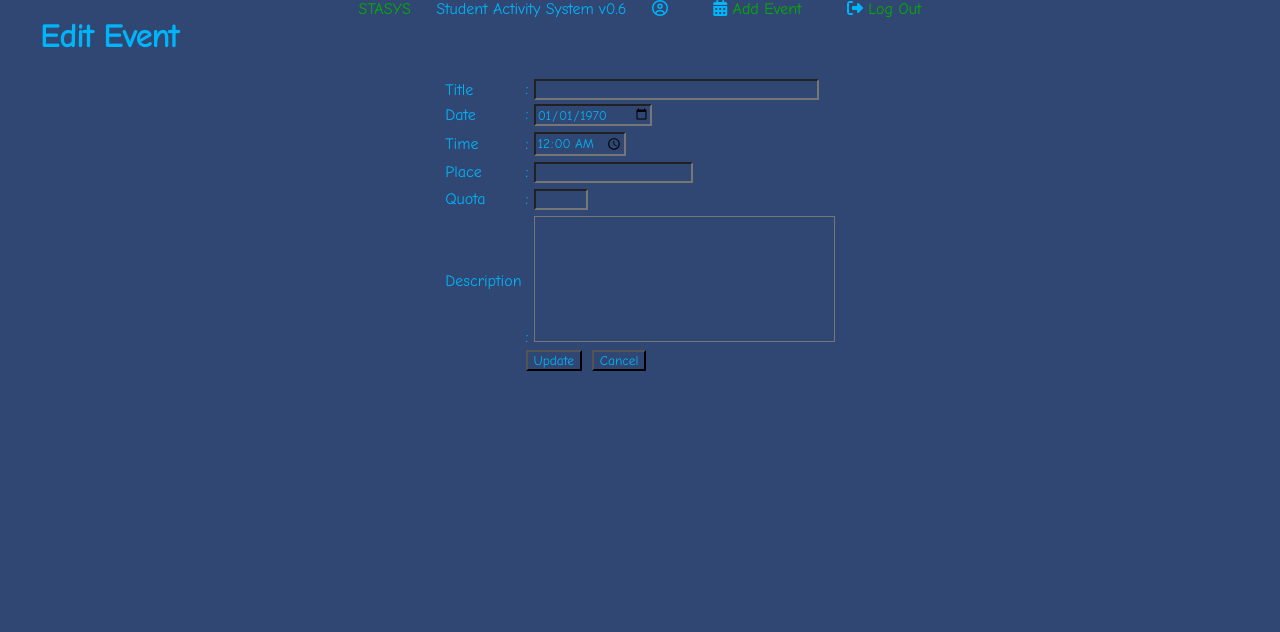
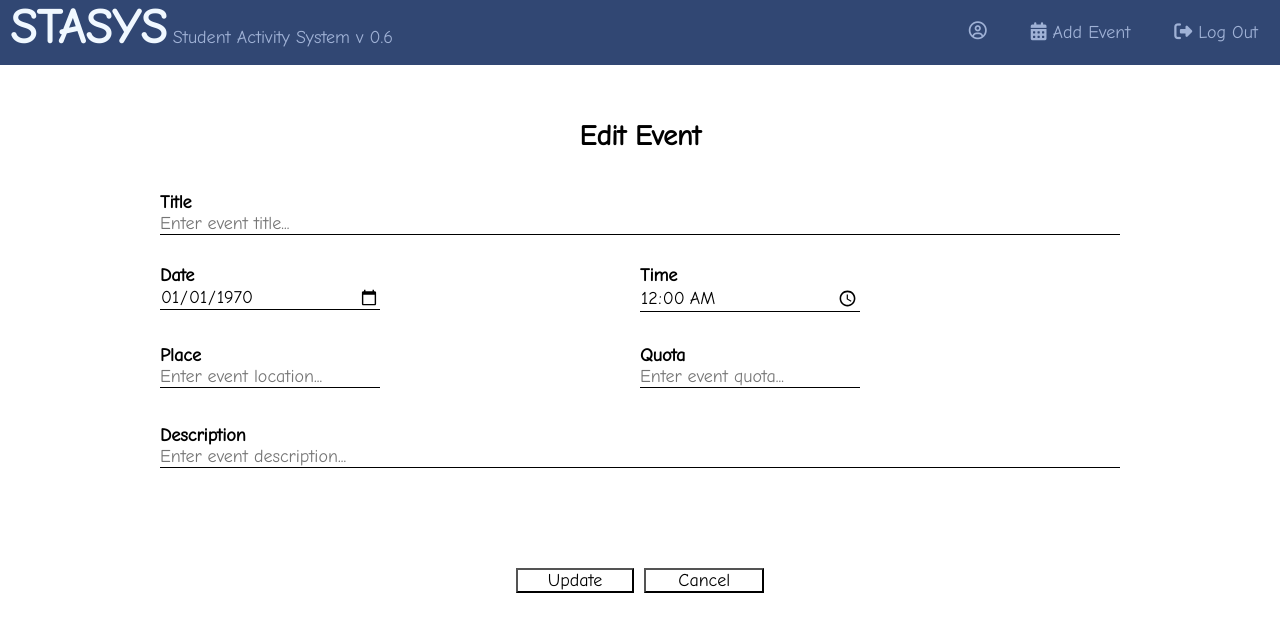
Before and after one commit to muhammadirfannabyl/stasys, a PHP site: page /home/event/option/edit.php?no=1 in a window 1280 px wide. Shown: the top 632 px of the page. Run offline with PHP 8.4, Linux system fonts and the light colour scheme; the visitor is signed in with stand-in values (Sample User, id 1); data that the repository does not hold is empty; some libraries are stand-ins or nearby versions.

Commit message:
Addeedit

```diff
--- a/home/event/option/add.php
+++ b/home/event/option/add.php
@@ -53,7 +53,7 @@
 					</div>
 
 					<div class="action">
-						<a href=""><button name="addevent" type="submit">&nbsp;&nbsp;Submit&nbsp;&nbsp;</button></a><a href="../../" required><input type="button" value="Cancel"/></a>
+						<a href=""><button name="addevent" type="submit">&nbsp;&nbsp;&nbsp;&nbsp;&nbsp;Submit&nbsp;&nbsp;&nbsp;&nbsp;&nbsp;</button></a><a href="../../" required><input type="button" value="Cancel"/></a>
 					</div>
 				</form>
 			<!--END: EVENT INFORMATION-->
--- a/home/event/option/edit.php
+++ b/home/event/option/edit.php
@@ -1,48 +1,73 @@
 <?php
+	// ./root/home/event/option/add.php
 	include("../../../sess/config.php");
 	require_once '../../../sess/session_check.php';
 	require_once '../../../sess/current_user.php';
 
 	// Get Event ID from previous button
 	if (isset($_GET["no"])){
-		$query_event = $conn->query("SELECT * FROM event WHERE id =".$_GET["no"]."");
-		$rowevent = $query_event->fetch_assoc();
+		$q2 = $conn->query("SELECT * FROM event WHERE id =".$_GET["no"]."");
+		$event= $q2->fetch_assoc();
 	}
 
-	$query_org = $conn->query("SELECT * FROM user WHERE id = ".$rowevent['u_id']."");
-	$roworg = $query_org->fetch_assoc();
+	$q3 = $conn->query("SELECT * FROM user WHERE id = ".$event['u_id']."");
+	$org = $q3->fetch_assoc();
 ?>
 <html>
+	<!--START: PAGE HEADER-->
 	<head>
-		<title>STASYS - Add Event</title>
-		<link href='https://fonts.googleapis.com/css?family=Comic Neue' rel='stylesheet'>
-		<link rel="stylesheet" type="text/css" href="../../../css/styles.css"/>
+		<title>STASYS - Event</title>
+		<link href="https://fonts.googleapis.com/css?family=Comic Neue" rel='stylesheet'/>
+		<link rel="stylesheet" type="text/css" href="../../../css/styles-new.css"/>
 	</head>
+	<!--END: PAGE HEADER-->
 	<body>
-		<!--Navigation bar-->
-		<nav class="align-center">
-			<a class="home" class="title" href="../../">STASYS</a>
-			Student Activity System v<?php echo $VERSION; ?>
-			<a href="../../../user/"><i class="fa fa-user-circle-o" aria-hidden="true"></i> <?php echo $rowuser['un']; ?></a>
-			<a href="./add.php"><i class="fa fa-calendar" aria-hidden="true"></i> Add Event</a>
+		<!--START: NAVBAR-->
+		<nav>
+			<a class="home" href="../../"><h1>STASYS</h1> Student Activity System v <?php echo $VERSION; ?></a>
 			<a href="../../../sess/logout.php"><i class="fa fa-sign-out" aria-hidden="true"></i> Log Out</a>
+				<a><i class="fa fa-calendar" aria-hidden="true"></i> Add Event</a>
+			<a href="../../user/"><i class="fa fa-user-circle-o" aria-hidden="true"></i> <?php echo $rowuser['un']; ?></a>
 		</nav>
-		<!--Form to add event-->
-		<div class="box-base">
-			<h1>Edit Event</h1>
-			<form method="post" action="./post.php">
-				<input type="hidden" name="no" value="<?php echo $_GET["no"]; ?>"/>
-				<table>
-					<tr><td>Title</td><td>: <input name="title" type="text" size="38" value="<?php echo $rowevent['title']; ?>"/></td></tr>
-					<tr><td>Date</td><td>: <input name="date" type="date" value="<?php echo date('Y-m-d', strtotime($rowevent['date_time'])); ?>"/></td><tr>
-					<tr><td>Time</td><td>: <input name="time" type="time" value="<?php echo date('H:i:s', strtotime($rowevent['date_time'])); ?>"/></td><tr>
-					<tr><td>Place</td><td>: <input name="place" type="text" value="<?php echo $rowevent['location']; ?>"/></td><tr>
-					<tr><td>Quota</td><td>: <input name="quota" type="text" size="5" value="<?php echo $rowevent['quota']; ?>"/></td></tr><tr></tr>
-					<tr><td>Description</td><td>: <textarea name="info" class="static" rows="8" cols="40"><?php echo $rowevent['description']; ?></textarea></td></tr>
-					<tr><td></td><td><button name="editevent" type="submit">Update</button><a href="../?no=<?php echo $_GET["no"]; ?>"><input type="button" value="Cancel"/></a></td></tr>
-				</table>
-			</form>
-		</nav>
+		<!--END: NAVBAR-->
+		<div class="wrapper">
+			<center><h1><strong>Edit Event</strong></h1></center>
+			<!--START: ADD EVENT FORM-->
+				<form method="post" action="./post.php">
+					<input type="hidden" name="no" value="<?php echo $_GET["no"]; ?>"/>
+					<div class="input-group">
+						<label>Title</label><br/>
+						<input name="title" type="text" placeholder="Enter event title..." value="<?php echo $event['title']; ?>" required/>
+					</div>
+					<div class="input-group">
+						<div class="half">
+							<label>Date</label><br/>
+							<input name="date" type="date" value="<?php echo date('Y-m-d', strtotime($event['date_time'])); ?>" required/>
+						</div>
+						<div class="half">
+							<label>Time</label><br/>
+							<input name="time" type="time" value="<?php echo date('H:i:s', strtotime($event['date_time'])); ?>" required/>
+						</div><br/><br/>
+						<div class="half">
+							<label>Place</label><br/>
+							<input name="place" type="text" placeholder="Enter event location..." value="<?php echo $event['location']; ?>" required/>
+						</div>
+						<div class="half">
+							<label>Quota</label><br/>
+							<input name="quota" type="text" placeholder="Enter event quota..." value="<?php echo $event['quota']; ?>" required/>
+						</div>
+					</div>
+					<div class="input-group">
+						<label>Description</label><br/>
+						<input name="info" type="text" placeholder="Enter event description..." value="<?php echo $event['description']; ?>" required/>
+					</div>
+
+					<div class="action">
+						<a href=""><button name="editevent" type="submit">&nbsp;&nbsp;&nbsp;&nbsp;&nbsp;Update&nbsp;&nbsp;&nbsp;&nbsp;&nbsp;</button></a><a href="../?no=<?php echo $_GET["no"]; ?>" required><input type="button" value="Cancel"/></a>
+					</div>
+				</form>
+			<!--END: EVENT INFORMATION-->
+		</div>
 		<script src="https://kit.fontawesome.com/2ba9e2652f.js" crossorigin="anonymous"></script>
 	</body>
 </html>
--- a/home/event/option/post.php
+++ b/home/event/option/post.php
@@ -24,7 +24,7 @@
 				echo '<script>alert("FAIL: Event cannot be added."); window.location = "../?no='.$_GET['no'].'"; </script>';
 		}else{
 			// Insert value into database
-			$result=mysqli_query($conn, "UPDATE event SET title='{$title}', description='{$info}', date_time='{$date_time}', location='{$location}', quota='{$quota}' WHERE id ='{$no}'");
+			$result=mysqli_query($conn, "UPDATE event SET title='{$title}', description='{$info}', date_time='{$date_time}', location='{$location}', quota={$quota} WHERE id =".$_POST['no']."");
 			if($result){
 				echo '<script>alert("SUCCESS: Event has been edited successfully."); window.location = "../?no='.$_POST['no'].'"; </script>';
 			}
```
Also changed, not shown: home/event/option/edit0.php (added, +48 -0 lines).
